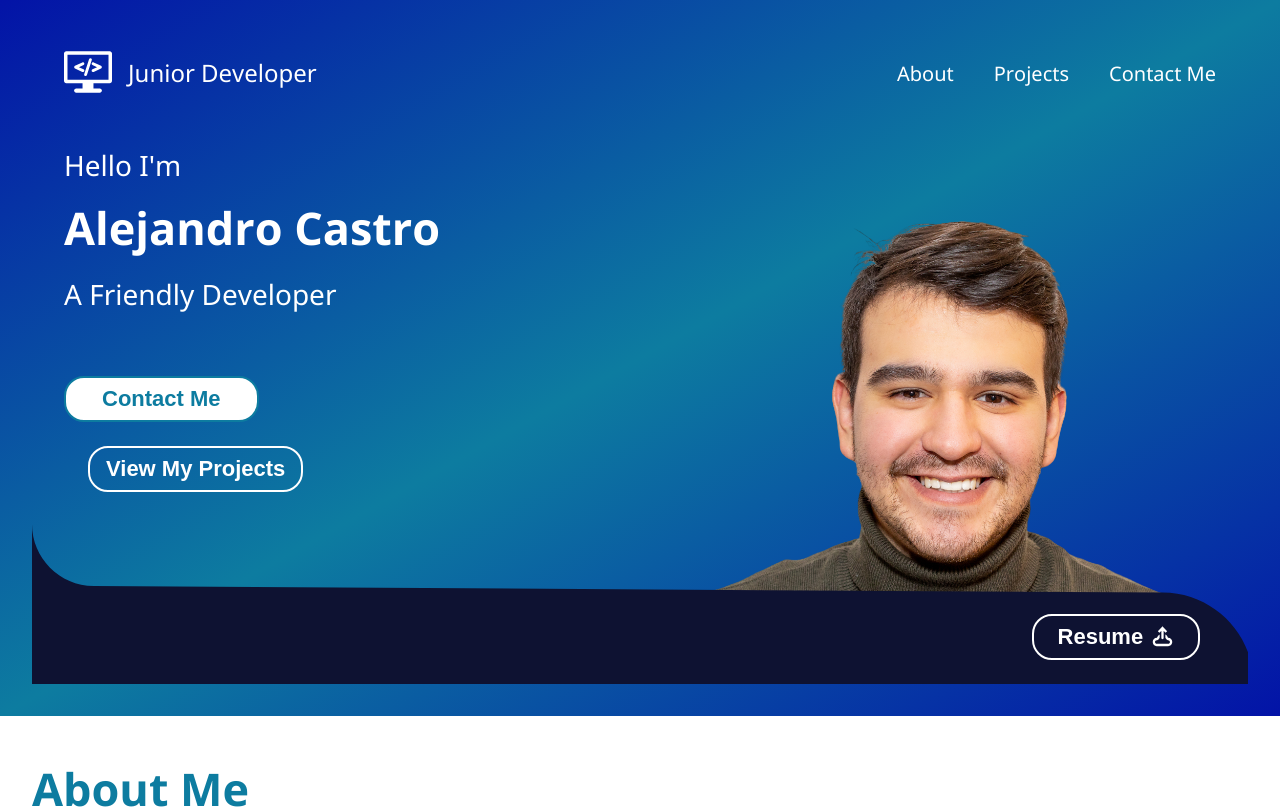
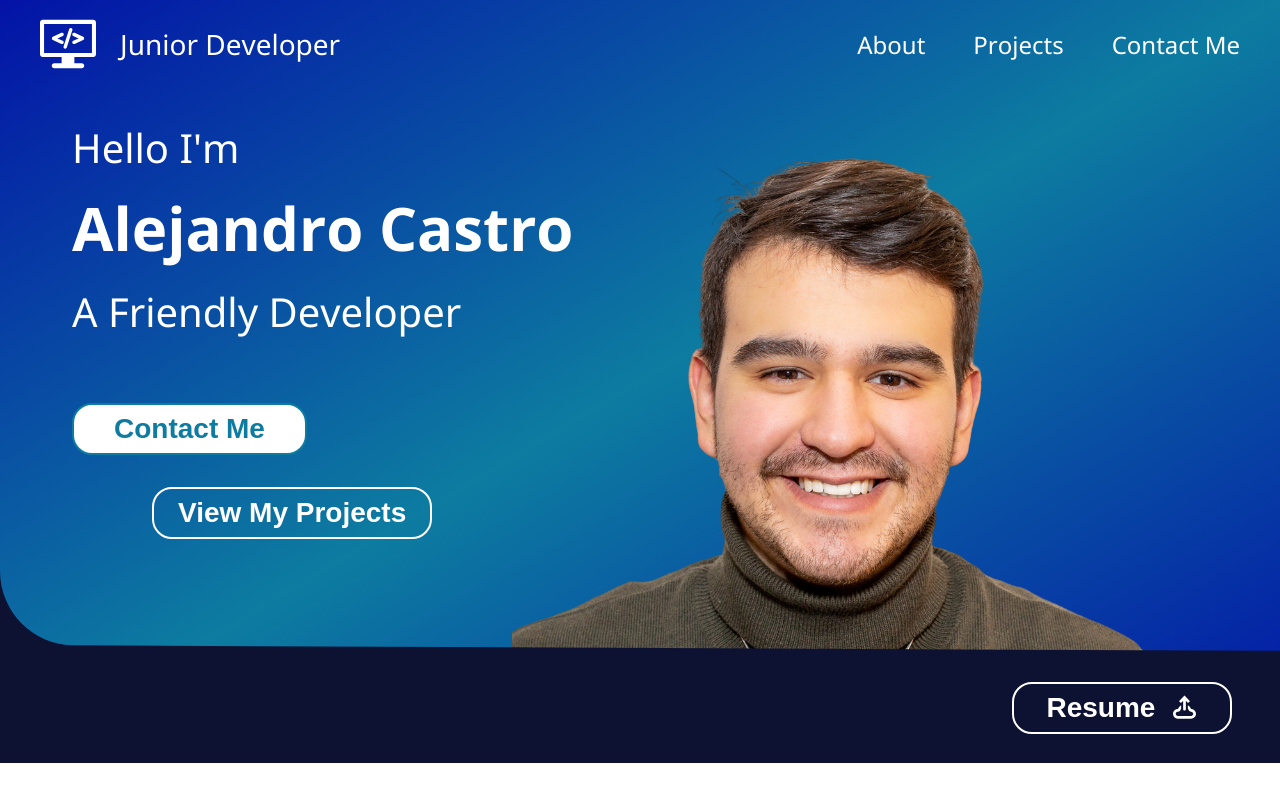
Before and after one commit to alejo2198/portfolio, a React (Create React App) app: page / in a window 1280 px wide. Shown: the top 809 px of the page. Built offline with nearby package versions, Linux system fonts and the light colour scheme.

Commit message:
complete desktop header. update font size,profile image,buttons,navigation

```diff
--- a/src/components/Button/Button.module.scss
+++ b/src/components/Button/Button.module.scss
@@ -12,6 +12,9 @@
     @include tablet{
         padding: $extra-small-spacing 2.25rem;
     }
+    @include desktop{
+        padding: $extra-small-spacing 2.5rem;
+    }
 
     &:hover {
         border-color: white;
@@ -24,6 +27,10 @@
         @include tablet{
             height:1.5rem;
         }
+        @include desktop{
+            height:1.75rem;
+            margin-left: $small-spacing;
+        }
     }
 
     &--contact{
@@ -35,6 +42,9 @@
 
         @include tablet{
             @include styleText($t-button-fs,700);
+        }
+        @include desktop{
+            @include styleText($d-button-fs,700);
         }
 
     }
@@ -51,6 +61,11 @@
             padding:$extra-small-spacing $small-spacing;
             margin-left:$medium-spacing
         }
+        @include desktop{
+            @include styleText($d-button-fs,700);
+            padding:$extra-small-spacing $medium-spacing;
+            margin-left:5rem;
+        }
 
     }
 
@@ -62,5 +77,9 @@
         @include tablet{
            margin-right: 3rem;
         }
+        @include desktop{
+            margin-bottom: 1.8rem;
+            padding: $extra-small-spacing 2rem;
+         }
     }
 }
--- a/src/components/Header/Header.module.scss
+++ b/src/components/Header/Header.module.scss
@@ -10,10 +10,6 @@
     color:white;
 
 
-    @include desktop{
-        padding: $large-spacing;
-    }
-
     //CONTAINERS
 
     &__content-container{
@@ -22,6 +18,10 @@
         flex-direction: column;
         @include tablet{
             padding: $large-spacing;
+        }
+        @include desktop{
+            max-width: $desktop-max-width;
+            margin: 0 auto;
         }
     }
 
@@ -33,6 +33,9 @@
         gap:$small-spacing;
         @include tablet{
             gap:$medium-spacing;
+        }
+        @include tablet{
+            gap:$large-spacing;
         }
     }
     &__resume-container{
@@ -48,6 +51,10 @@
         @include tablet{
             background-image: url('../../assets/design/rectangle-tablet.svg');
         }
+        @include desktop{
+            height: 12rem;
+            background-image: url('../../assets/design/rectangle-desktop.svg');
+        }
     }
 
     //HEADER ELEMENTS
@@ -56,6 +63,9 @@
         @include styleText($m-hero-subheading-fs,400);
         @include tablet{
             @include styleText($t-hero-subheading-fs,400);
+        }
+        @include desktop{
+            @include styleText($d-hero-subheading-fs,400);
         }
 
         &--name{
@@ -66,6 +76,9 @@
             @include tablet{
                 @include styleText($t-hero-main-heading-fs,700);
                 margin:$small-spacing auto;
+            }
+            @include desktop{
+                @include styleText($d-hero-main-heading-fs,700);
             }
         }
     }
@@ -80,6 +93,12 @@
             height:clamp(28rem,50vw,32rem);
             right:max(2rem,6vw)
         }
+        @include desktop{
+            height:40rem;
+
+            //height:clamp(28rem,50vw,32rem);
+            right:max(2rem,10vw)
+        }
 
     }
 
--- a/src/components/Navigation/NavBar/Navbar.module.scss
+++ b/src/components/Navigation/NavBar/Navbar.module.scss
@@ -8,12 +8,18 @@
     align-items: center;
     padding:0 $small-spacing;
     @include tablet{
-        padding:0 $large-spacing
+        padding:0 $large-spacing;
+    }
+    @include desktop{
+        padding:0 $extra-large-spacing;
     }
     &__links{
        display:flex;
        gap:$extra-large-spacing;
        list-style: none;
+       @include desktop{
+        gap:3rem;
+    }
     }
 
     &__link{
@@ -22,6 +28,12 @@
         @include tablet{
             @include styleText($t-nav-link-fs,400)
         }
+        @include desktop{
+            @include styleText($d-nav-link-fs,400)
+        }
+     }
+     &__link:hover {
+        border-bottom: 2px white solid;
      }
 }
 .logo{
@@ -35,6 +47,10 @@
         @include tablet{
             height: 3rem;
         }
+        @include desktop{
+            height: 3.5rem;
+            margin-right: $medium-spacing;
+        }
     }
 
     &__text{
@@ -42,6 +58,9 @@
         @include tablet{
             font-size: $t-logo-fs;
         }
+        @include desktop{
+            font-size: $d-logo-fs;
+        }
     }
 
 }
--- a/src/styles/partials/_variables.scss
+++ b/src/styles/partials/_variables.scss
@@ -79,4 +79,4 @@ $d-body-lh:2.5rem;
 
 //DESKTOP MAX WIDTH
 
-$desktop-max-width:63.75rem;
+$desktop-max-width:75rem;
```
Also changed, not shown: src/assets/design/rectangle-desktop.svg (added).
